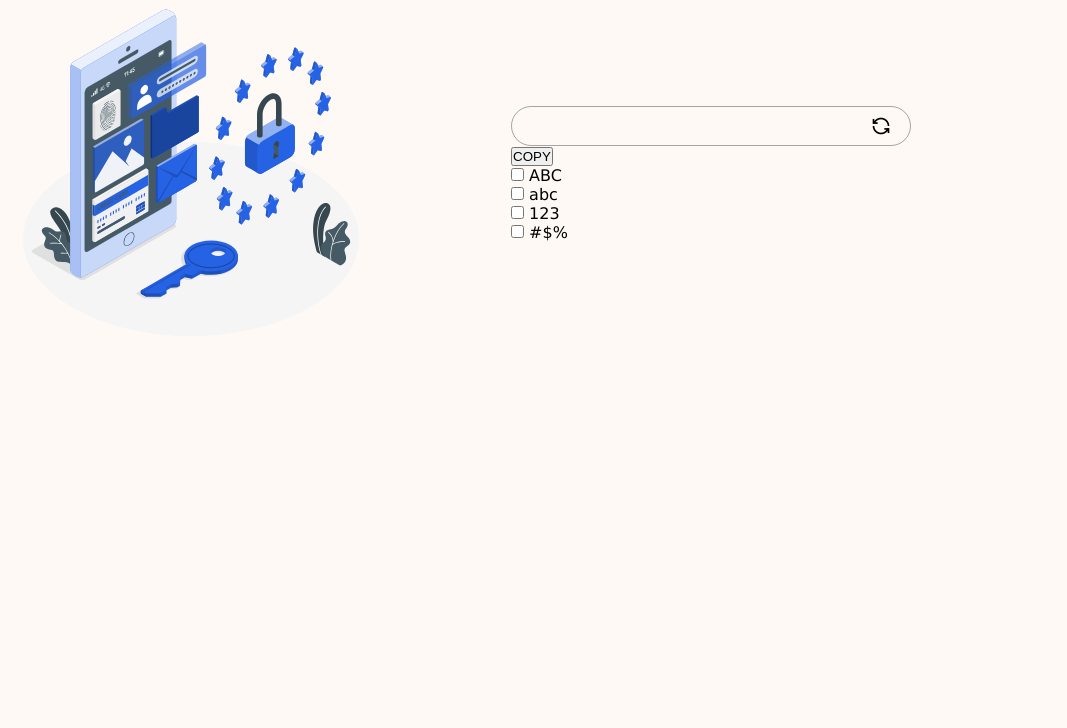
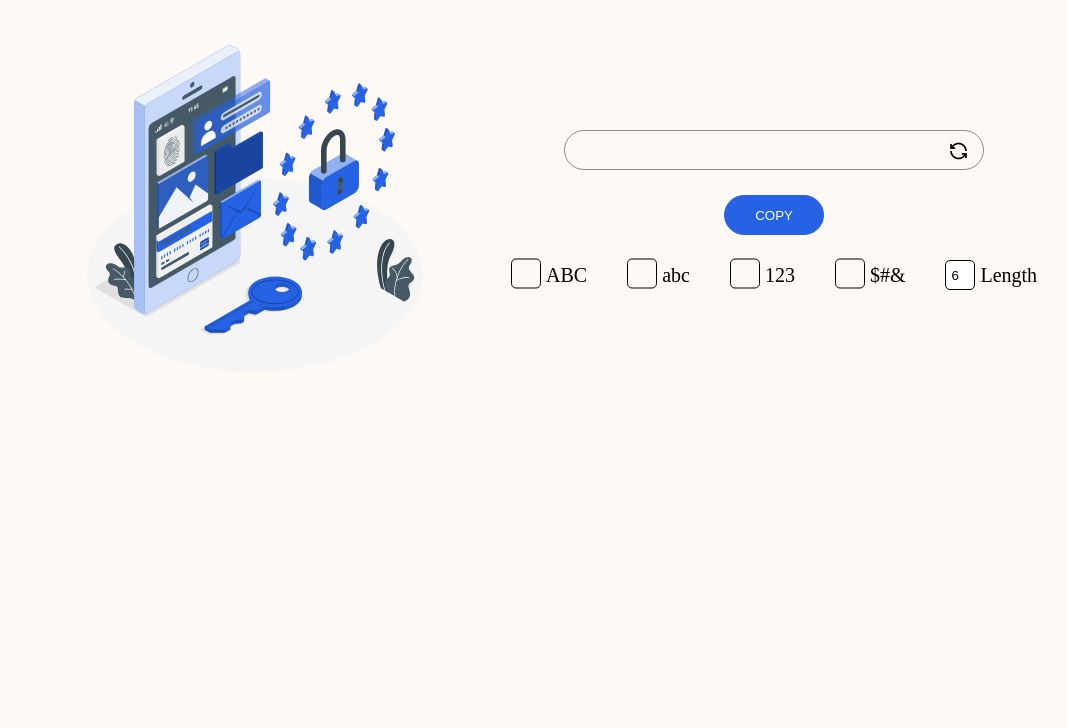
Before and after one commit to JahanaSultan/password-generator, a plain HTML site: page index.html in a window 1280 px wide. Shown: the part 72-800 px from the top of the page, without its empty margins (129-1196 px from the left). Drawn offline with nearby package versions, Linux system fonts and the light colour scheme.

Commit message:
Update styles and add copy button

```diff
--- a/assets/style.css
+++ b/assets/style.css
@@ -2,77 +2,142 @@
     font-family: "Consolas";
     src: url(./CONSOLA.TTF);
 }
-*{
+
+input::-webkit-outer-spin-button,
+input::-webkit-inner-spin-button {
+  -webkit-appearance: none;
+  margin: 0;
+}
+input[type=number] {
+  -moz-appearance: textfield;
+}
+
+* {
     box-sizing: border-box;
     margin: 0;
     padding: 0;
 }
+
 body {
     background-color: #fff9f5;
-    font-family: Geneva, Tahoma, sans-serif;
 }
 
-.container .form-content {
+body> :is(h1, p) {
+    text-align: center;
+}
+
+.password-container {
     display: flex;
+    align-items: center;
+    margin-top: 50px;
+    width: 80%;
+    margin: 50px auto;
+}
+
+.password-container>div {
+    flex: 1 0 50%;
+}
+
+.password-container .image img {
+    width: 100%;
+    height: 350px;
+    object-fit: contain;
+}
+
+.password-container .password-box {
+    display: flex;flex-direction: column;
     align-items: center;
 }
 
-.container .form-content>div {
-    flex: 1;
+.password-container .password-box .password-box__copy {
+    width: 80%;
+    height: 40px;
+    border-radius: 100vmax;
+    border: 1px solid #00000070;
+    display: flex;
+    overflow: hidden;
 }
 
-.container h1 {
-    text-align: center;
-    font-size: 2.5rem;
+.password-container .password-box .password-box__copy p {
+    width: calc(100% - 50px);
+    height: 40px;
+    background-color: transparent;
 }
 
-.container p {
-    text-align: center;
-    font-size: 1.2rem;
-    font-weight: 100;
+.password-container .password-box .password-box__copy button {
+    width: 50px;
+    height: 40px;
+    cursor: pointer;
+    border: 0;
+    background-color: transparent;
+    font-size: 20px;
 }
 
-.container img {
-    width: 100%;
-    height: 350px;
-    object-fit: contain;
-
+.copy-button {
+    margin: 25px 0;
+    width: 100px;
+    height: 40px;
+    border: 1px solid #2562e4;
+    border-radius: 100vmax;
+    background-color: #2562e4;
+    color: #fff;
+    cursor: pointer;
 }
 
-.container .image {
-    text-align: center;
+.password-options {
+    display: flex;
+    justify-content: center;
+    gap: 40px;
+    font-size: 20px;
 }
 
-.container .form-content .password-container .password-input-box .form-control {
-    width: 400px;
-    height: 40px;
-    position: relative;
+.form-control{
+    display: flex;
+    gap: 5px;
+    align-items: center;
+    cursor: pointer;
+}
+.form-control *{
+  cursor: pointer;
 }
 
-.container .form-content .password-container .password-input-box .form-control input {
-    width: 100%;
-    height: 100%;
-    border-radius: 100vmax;
-    border: 1px solid #00000057;
-    padding-left: 10px;
-    background-color: transparent;
-    outline: 0;
-    z-index: 100!important;
-    position: relative;
+.form-control input[type="number"]{
+    width: 30px;
+    height: 30px;
+      border: 1px solid currentColor;
+      border-radius: 5px;
+      padding-left: 5px;
+      outline: 0;
 }
 
-.container .form-content .password-container .password-input-box .form-control span {
-    position: absolute;
-    top: 0;
-    right: 0;
-    width: 60px;
-    height: 100%;
-    display: flex;
-    justify-content: center;
-    align-items: center;
-    border-radius: 0 100vmax 100vmax 0;
-    font-size: 20px;
-    cursor: pointer;
-    background-color: #fff9f5;
-    z-index: 0;
+input[type="checkbox"] {
+    -webkit-appearance: none;
+    appearance: none;
+    background-color: var(--form-background);
+    margin: 0;
+    font: inherit;
+    color: currentColor;
+    width: 30px;
+    height: 30px;
+    border: 1px solid currentColor;
+    border-radius: 5px;
+    transform: translateY(-0.075em);
+    display: grid;
+    place-content: center;
 }
+
+input[type="checkbox"]::before {
+    content: "";
+    width: 20px;
+    height: 20px;
+    clip-path: polygon(14% 44%, 0 65%, 50% 100%, 100% 16%, 80% 0%, 43% 62%);
+    transform: scale(0);
+    transform-origin: bottom left;
+    transition: 120ms transform ease-in-out;
+    box-shadow: inset 1em 1em #2562e4;
+    background-color: CanvasText;
+}
+
+input[type="checkbox"]:checked::before {
+    transform: scale(1);
+}
--- a/index.html
+++ b/index.html
@@ -12,43 +12,46 @@
     <link rel="stylesheet" href="assets/style.css" />
   </head>
   <body>
-    <div class="container">
-      <div class="heading">
-        <h1>Random Password Generator</h1>
-        <p>
-          Create strong and secure passwords to keep your account safe online.
-        </p>
+    <h1>Password Generator</h1>
+    <p>Create strong and secure passwords to keep your account safe online.</p>
+    <div class="password-container">
+      <div class="image">
+        <img src="assets/bg.svg" alt="" />
       </div>
-      <div class="form-content">
-        <div class="image"><img src="assets/bg.svg" alt="" /></div>
-        <div class="password-container">
-          <div class="password-input-box">
+      <div class="password-side">
+        <div class="password-box">
+          <div class="password-box__copy">
+            <p class="password"></p>
+            <button><i class="ri-loop-left-line"></i></button>
+          </div>
+          <button class="copy-button">COPY</button>
+          <div class="password-options">
             <div class="form-control">
-              <input type="text" />
-              <span><i class="ri-loop-left-line"></i></span>
-            </div>
-            <button>COPY</button>
-          </div>
-          <div class="checkboxes">
-            <div class="form-control">
-              <input type="checkbox" name="uppercase" id="uppercase" />
+              <input type="checkbox" name="uppercase" id="uppercase">
               <label for="uppercase">ABC</label>
             </div>
             <div class="form-control">
-              <input type="checkbox" name="lowercase" id="lowercase" />
+              <input type="checkbox" name="lowercase" id="lowercase">
               <label for="lowercase">abc</label>
             </div>
             <div class="form-control">
-              <input type="checkbox" name="number" id="number" />
+              <input type="checkbox" name="number" id="number">
               <label for="number">123</label>
             </div>
             <div class="form-control">
-              <input type="checkbox" name="char" id="char" />
-              <label for="char">#$%</label>
+              <input type="checkbox" name="char" id="char">
+              <label for="char">$#&</label>
+            </div>
+            <div class="form-control">
+              <input type="number" name="length" id="length" value=6 defaultValue=6>
+              <label for="length">Length</label>
             </div>
           </div>
+
         </div>
       </div>
     </div>
+
+    <script src="assets/main.js"></script>
   </body>
 </html>
```
Also changed, not shown: assets/main.js (added).
